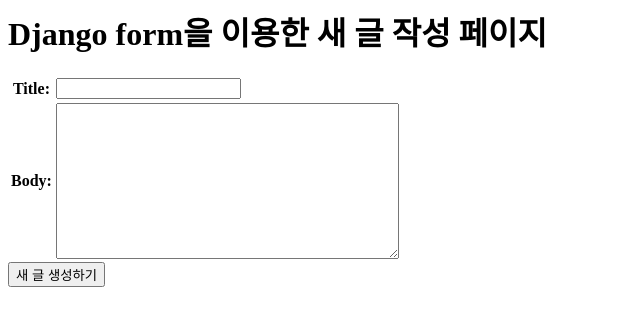
After one commit to Jieun-KWAK/Django_test1, a Django app: page /formcreate/ in a window 1280 px wide. The commit adds this page. Shown: the top 326 px of the page, without its empty margins (0-640 px from the left). Run offline with Django 4.2, Linux system fonts and the light colour scheme.

Commit message:
third commit

```diff
--- a/jieun/urls.py
+++ b/jieun/urls.py
@@ -24,4 +24,8 @@
     # html form을 이용해 블로그 객체 만들기
     path('new/', views.new, name='new'),
     path('create/', views.create, name='create'),
+
+    # Django form을 이용해 블로그 객체 만들기
+    path('formcreate/', views.formcreate, name='formcreate'),
+
 ]
--- /dev/null
+++ b/kwak/forms.py
@@ -0,0 +1,7 @@
+from django import forms
+# 나중에 나올 부분 일단 지우심 from .models import BLog
+
+class BLogForm(forms.Form):
+    # 내가 입력받고자 하는 값들
+    title = forms.CharField()
+    body = forms.CharField(widget=forms.Textarea)
--- /dev/null
+++ b/kwak/templates/form_create.html
@@ -0,0 +1,8 @@
+<h1>Django form을 이용한 새 글 작성 페이지</h1>
+<form action="" method="POST">
+    {% csrf_token %}  <!--보안상 넣는 코드-->
+    <table>
+        {{ form.as_table }}
+    </table>
+    <input type="submit" value="새 글 생성하기">
+</form>
--- a/kwak/templates/index.html
+++ b/kwak/templates/index.html
@@ -2,4 +2,5 @@
 
 <!--이 공간에는 블로그 글 목록 있을 예정-->
 
-<a href="{% url 'new' %}">새 글 작성 </a>
+<a href="{% url 'new' %}">HTML form을 이용한 새 글 작성 </a><br/>
+<a href="{% url 'formcreate' %}">Django form을 이용한 새 글 작성 </a><br/>
--- a/kwak/views.py
+++ b/kwak/views.py
@@ -1,11 +1,13 @@
 from django.shortcuts import render, redirect
 from .models import BLog
 from django.utils import timezone
+from .forms import BLogForm
 
 # Create your views here.
 def home(request):
     return render(request, 'index.html')
 
+# html form 이용
 # 블로그 글 작성 html 보여주는 함수
 def new(request):
     return render(request, 'new.html')
@@ -19,3 +21,20 @@
         post.date = timezone.now()
         post.save()
     return redirect('home')
+
+# Django form 이용
+# GET요청 (= 입력값을 받을 수 있는 html을 갖다 줘야함)
+# POST요청 (= 입력한 내용을 데이터베이스에 저장. form에서 입력한 내용을 처리)
+# 둘 다 처리 가능한 함수
+def formcreate(request):
+    if request.method == 'POST':
+        form = BLogForm(request.POST)
+        if form.is_valid():
+            post = BLog()
+            post.title = form.cleaned_data['title']
+            post.title = form.cleaned_data['body']
+            post.save()
+            return redirect('home')
+    else:
+        form = BLogForm
+    return render(request, 'form_create.html', {'form': form})
```
Also changed, not shown: db.sqlite3.
